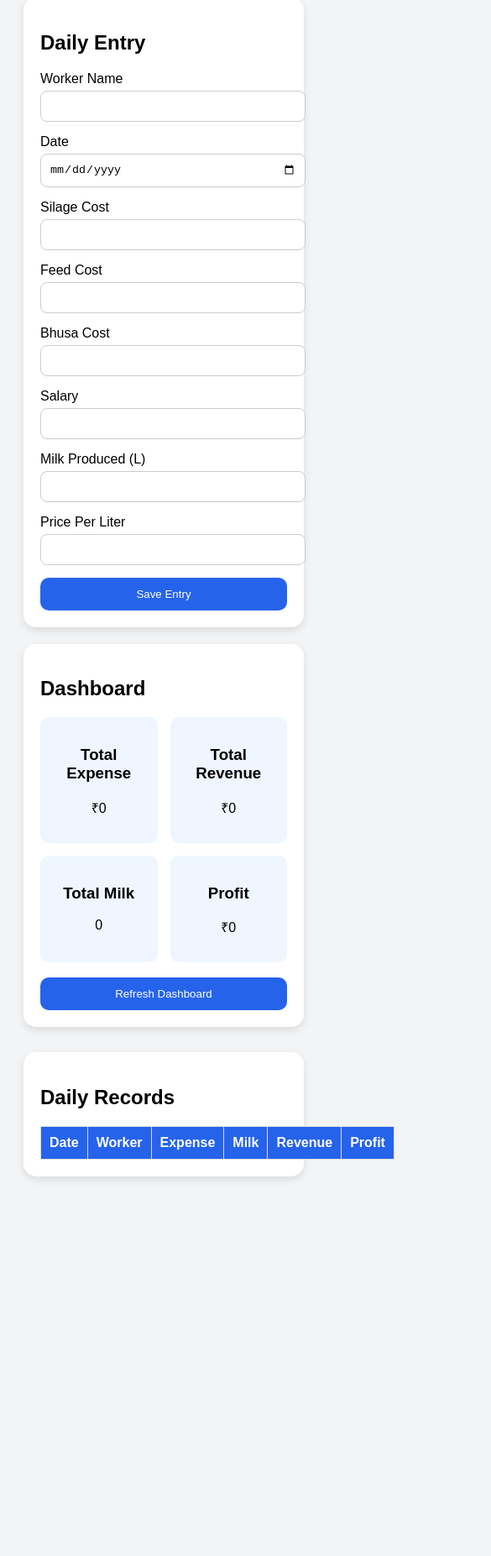
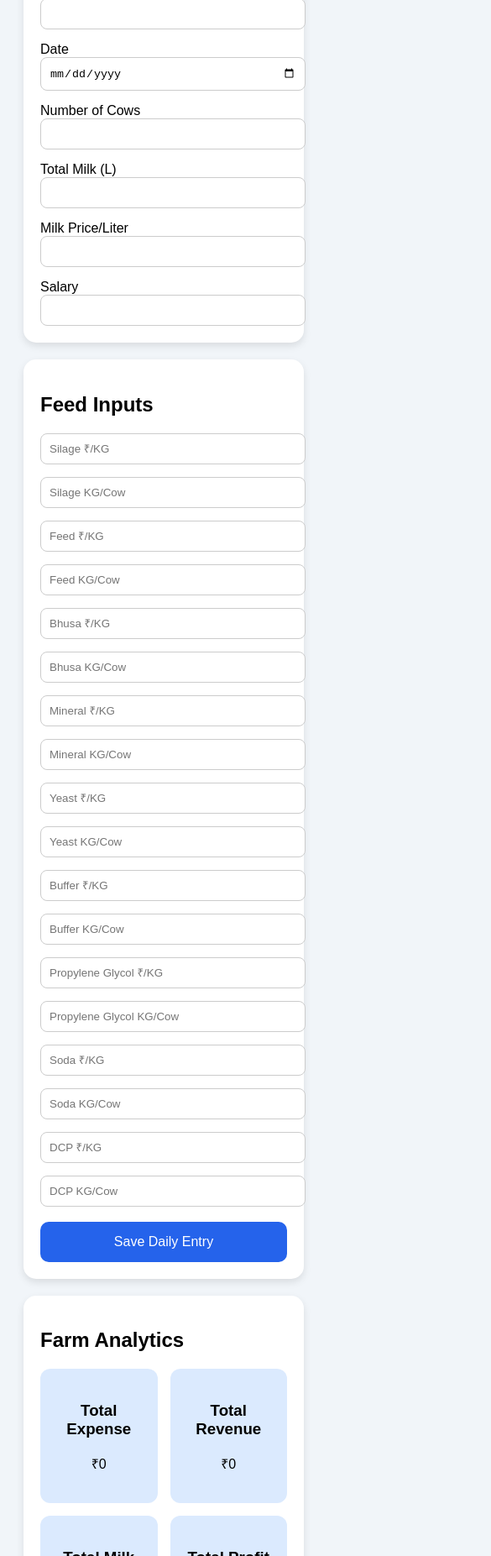
Before and after one commit to JELAXES/dairy-app, a website: page public/index.html in a window 390 px wide. Shown: the part 147-2000 px from the top of the page at 84% size, 585 px wide, since content can reach past the window. Before the commit the page ends 1576 px from the top, so only its background shows below. Drawn offline with Linux system fonts and the light colour scheme; no server answers.

Commit message:
updated dashboard

```diff
--- a/public/index.html
+++ b/public/index.html
@@ -1,16 +1,17 @@
 <!DOCTYPE html>
 <html lang="en">
 <head>
+
 <meta charset="UTF-8">
 <meta name="viewport" content="width=device-width, initial-scale=1.0">
 
-<title>Dairy Farm Dashboard</title>
+<title>Dairy ERP</title>
 
 <style>
 
 body{
     font-family:Arial;
-    background:#f3f4f6;
+    background:#f1f5f9;
     padding:20px;
 }
 
@@ -19,58 +20,57 @@ h1{
     margin-bottom:20px;
 }
 
-.container{
-    display:grid;
-    grid-template-columns:1fr 1fr;
-    gap:20px;
-}
-
 .card{
     background:white;
     padding:20px;
     border-radius:15px;
+    margin-bottom:20px;
     box-shadow:0 4px 10px rgba(0,0,0,0.1);
+}
+
+.grid{
+    display:grid;
+    grid-template-columns:1fr 1fr;
+    gap:15px;
 }
 
 input{
     width:100%;
     padding:10px;
-    margin-top:5px;
-    margin-bottom:15px;
     border-radius:8px;
     border:1px solid #ccc;
 }
 
 button{
     width:100%;
-    padding:12px;
+    padding:15px;
+    border:none;
+    border-radius:10px;
     background:#2563eb;
     color:white;
-    border:none;
-    border-radius:10px;
+    font-size:16px;
     cursor:pointer;
 }
 
 .stats{
     display:grid;
-    grid-template-columns:1fr 1fr;
+    grid-template-columns:1fr 1fr 1fr 1fr;
     gap:15px;
 }
 
 .stat{
-    background:#eff6ff;
-    padding:15px;
-    border-radius:10px;
+    background:#dbeafe;
+    padding:20px;
+    border-radius:12px;
     text-align:center;
 }
 
 table{
     width:100%;
     border-collapse:collapse;
-    margin-top:20px;
 }
 
-th, td{
+th,td{
     border:1px solid #ddd;
     padding:10px;
     text-align:center;
@@ -81,59 +81,109 @@ th{
     color:white;
 }
 
-.history{
-    margin-top:30px;
-}
+@media(max-width:900px){
 
-@media(max-width:900px){
-    .container{
+    .grid{
         grid-template-columns:1fr;
+    }
+
+    .stats{
+        grid-template-columns:1fr 1fr;
     }
 }
 
 </style>
+
 </head>
+
 <body>
 
-<h1>🐄 Dairy Farm Dashboard</h1>
-
-<div class="container">
+<h1>🐄 Dairy Farm ERP</h1>
 
 <div class="card">
 
-<h2>Daily Entry</h2>
+<div class="grid">
 
-<label>Worker Name</label>
-<input type="text" id="worker">
+<div>
+<label>Worker</label>
+<input id="worker">
+</div>
 
+<div>
 <label>Date</label>
 <input type="date" id="date">
+</div>
 
-<label>Silage Cost</label>
-<input type="number" id="silageCost">
+<div>
+<label>Number of Cows</label>
+<input type="number" id="cows">
+</div>
 
-<label>Feed Cost</label>
-<input type="number" id="feedCost">
+<div>
+<label>Total Milk (L)</label>
+<input type="number" id="milk">
+</div>
 
-<label>Bhusa Cost</label>
-<input type="number" id="bhusaCost">
+<div>
+<label>Milk Price/Liter</label>
+<input type="number" id="milkPrice">
+</div>
 
+<div>
 <label>Salary</label>
 <input type="number" id="salary">
+</div>
 
-<label>Milk Produced (L)</label>
-<input type="number" id="milk">
-
-<label>Price Per Liter</label>
-<input type="number" id="price">
-
-<button onclick="submitData()">Save Entry</button>
+</div>
 
 </div>
 
 <div class="card">
 
-<h2>Dashboard</h2>
+<h2>Feed Inputs</h2>
+
+<div class="grid">
+
+<div><input id="silageCost" placeholder="Silage ₹/KG"></div>
+<div><input id="silageQty" placeholder="Silage KG/Cow"></div>
+
+<div><input id="feedCost" placeholder="Feed ₹/KG"></div>
+<div><input id="feedQty" placeholder="Feed KG/Cow"></div>
+
+<div><input id="bhusaCost" placeholder="Bhusa ₹/KG"></div>
+<div><input id="bhusaQty" placeholder="Bhusa KG/Cow"></div>
+
+<div><input id="mineralCost" placeholder="Mineral ₹/KG"></div>
+<div><input id="mineralQty" placeholder="Mineral KG/Cow"></div>
+
+<div><input id="yeastCost" placeholder="Yeast ₹/KG"></div>
+<div><input id="yeastQty" placeholder="Yeast KG/Cow"></div>
+
+<div><input id="bufferCost" placeholder="Buffer ₹/KG"></div>
+<div><input id="bufferQty" placeholder="Buffer KG/Cow"></div>
+
+<div><input id="glycolCost" placeholder="Propylene Glycol ₹/KG"></div>
+<div><input id="glycolQty" placeholder="Propylene Glycol KG/Cow"></div>
+
+<div><input id="sodaCost" placeholder="Soda ₹/KG"></div>
+<div><input id="sodaQty" placeholder="Soda KG/Cow"></div>
+
+<div><input id="dcpCost" placeholder="DCP ₹/KG"></div>
+<div><input id="dcpQty" placeholder="DCP KG/Cow"></div>
+
+</div>
+
+<br>
+
+<button onclick="submitData()">
+Save Daily Entry
+</button>
+
+</div>
+
+<div class="card">
+
+<h2>Farm Analytics</h2>
 
 <div class="stats">
 
@@ -153,38 +203,37 @@ th{
 </div>
 
 <div class="stat">
-<h3>Profit</h3>
+<h3>Total Profit</h3>
 <p id="profit">₹0</p>
 </div>
 
 </div>
 
-<br>
-
-<button onclick="loadDashboard()">Refresh Dashboard</button>
-
 </div>
 
-</div>
-
-<div class="card history">
+<div class="card">
 
 <h2>Daily Records</h2>
 
 <table>
 
 <thead>
+
 <tr>
 <th>Date</th>
 <th>Worker</th>
+<th>Cows</th>
+<th>Milk</th>
 <th>Expense</th>
-<th>Milk</th>
 <th>Revenue</th>
 <th>Profit</th>
+<th>Cost/Cow</th>
+<th>Cost/Liter</th>
 </tr>
+
 </thead>
 
-<tbody id="historyTable">
+<tbody id="records">
 </tbody>
 
 </table>
@@ -193,44 +242,116 @@ th{
 
 <script>
 
+function val(id){
+
+    return Number(
+        document.getElementById(id).value
+    ) || 0;
+}
+
 async function submitData(){
 
-    const silageCost = Number(document.getElementById("silageCost").value) || 0;
-    const feedCost = Number(document.getElementById("feedCost").value) || 0;
-    const bhusaCost = Number(document.getElementById("bhusaCost").value) || 0;
-    const salary = Number(document.getElementById("salary").value) || 0;
-    const milk = Number(document.getElementById("milk").value) || 0;
-    const pricePerLiter = Number(document.getElementById("price").value) || 0;
+    const cows = val("cows");
+
+    const milk = val("milk");
+
+    const milkPrice = val("milkPrice");
+
+    const salary = val("salary");
+
+    // Feed costs
+
+    const feedTotal =
+
+        (val("silageCost") * val("silageQty") * cows) +
+
+        (val("feedCost") * val("feedQty") * cows) +
+
+        (val("bhusaCost") * val("bhusaQty") * cows) +
+
+        (val("mineralCost") * val("mineralQty") * cows) +
+
+        (val("yeastCost") * val("yeastQty") * cows) +
+
+        (val("bufferCost") * val("bufferQty") * cows) +
+
+        (val("glycolCost") * val("glycolQty") * cows) +
+
+        (val("sodaCost") * val("sodaQty") * cows) +
+
+        (val("dcpCost") * val("dcpQty") * cows);
+
+    const totalExpense =
+        feedTotal + salary;
+
+    const revenue =
+        milk * milkPrice;
+
+    const profit =
+        revenue - totalExpense;
+
+    const costPerCow =
+        totalExpense / cows;
+
+    const costPerLiter =
+        totalExpense / milk;
 
     const data = {
 
-        worker:document.getElementById("worker").value,
+        worker:
+            document.getElementById("worker").value,
 
-        date:document.getElementById("date").value,
+        date:
+            document.getElementById("date").value,
 
-        silageCost,
-        feedCost,
-        bhusaCost,
+        cows,
+        milk,
+        milkPrice,
         salary,
-        milk,
-        pricePerLiter,
 
-        totalExpense:
-            silageCost +
-            feedCost +
-            bhusaCost +
-            salary,
+        silageCost:val("silageCost"),
+        silageQty:val("silageQty"),
 
-        revenue:
-            milk *
-            pricePerLiter
+        feedCost:val("feedCost"),
+        feedQty:val("feedQty"),
+
+        bhusaCost:val("bhusaCost"),
+        bhusaQty:val("bhusaQty"),
+
+        mineralCost:val("mineralCost"),
+        mineralQty:val("mineralQty"),
+
+        yeastCost:val("yeastCost"),
+        yeastQty:val("yeastQty"),
+
+        bufferCost:val("bufferCost"),
+        bufferQty:val("bufferQty"),
+
+        glycolCost:val("glycolCost"),
+        glycolQty:val("glycolQty"),
+
+        sodaCost:val("sodaCost"),
+        sodaQty:val("sodaQty"),
+
+        dcpCost:val("dcpCost"),
+        dcpQty:val("dcpQty"),
+
+        totalExpense,
+        revenue,
+        profit,
+
+        costPerCow,
+        costPerLiter
     };
 
     await fetch("/add",{
+
         method:"POST",
+
         headers:{
             "Content-Type":"application/json"
         },
+
         body:JSON.stringify(data)
     });
 
@@ -241,40 +362,53 @@ async function submitData(){
 
 async function loadDashboard(){
 
-    const res = await fetch("/dashboard");
+    const res =
+        await fetch("/dashboard");
 
-    const d = await res.json();
+    const d =
+        await res.json();
 
-    document.getElementById("expense").innerText =
-        "₹" + d.totalExpense;
+    document.getElementById("expense")
+        .innerText = "₹" + d.totalExpense;
 
-    document.getElementById("revenue").innerText =
-        "₹" + d.totalRevenue;
+    document.getElementById("revenue")
+        .innerText = "₹" + d.totalRevenue;
 
-    document.getElementById("milkTotal").innerText =
-        d.totalMilk + " L";
+    document.getElementById("milkTotal")
+        .innerText = d.totalMilk + " L";
 
-    document.getElementById("profit").innerText =
-        "₹" + d.profit;
+    document.getElementById("profit")
+        .innerText = "₹" + d.totalProfit;
 
-    const table = document.getElementById("historyTable");
+    const table =
+        document.getElementById("records");
 
     table.innerHTML = "";
 
     d.records.forEach(r => {
 
-        const profit =
-            r.revenue -
-            r.totalExpense;
+        table.innerHTML += `
 
-        table.innerHTML += `
         <tr>
-            <td>${r.date}</td>
-            <td>${r.worker}</td>
-            <td>₹${r.totalExpense}</td>
-            <td>${r.milk} L</td>
-            <td>₹${r.revenue}</td>
-            <td>₹${profit}</td>
+
+        <td>${r.date}</td>
+
+        <td>${r.worker}</td>
+
+        <td>${r.cows}</td>
+
+        <td>${r.milk}</td>
+
+        <td>₹${r.totalExpense.toFixed(2)}</td>
+
+        <td>₹${r.revenue.toFixed(2)}</td>
+
+        <td>₹${r.profit.toFixed(2)}</td>
+
+        <td>₹${r.costPerCow.toFixed(2)}</td>
+
+        <td>₹${r.costPerLiter.toFixed(2)}</td>
+
         </tr>
         `;
     });
```
Also changed, not shown: server.js (+76 -38 lines).
